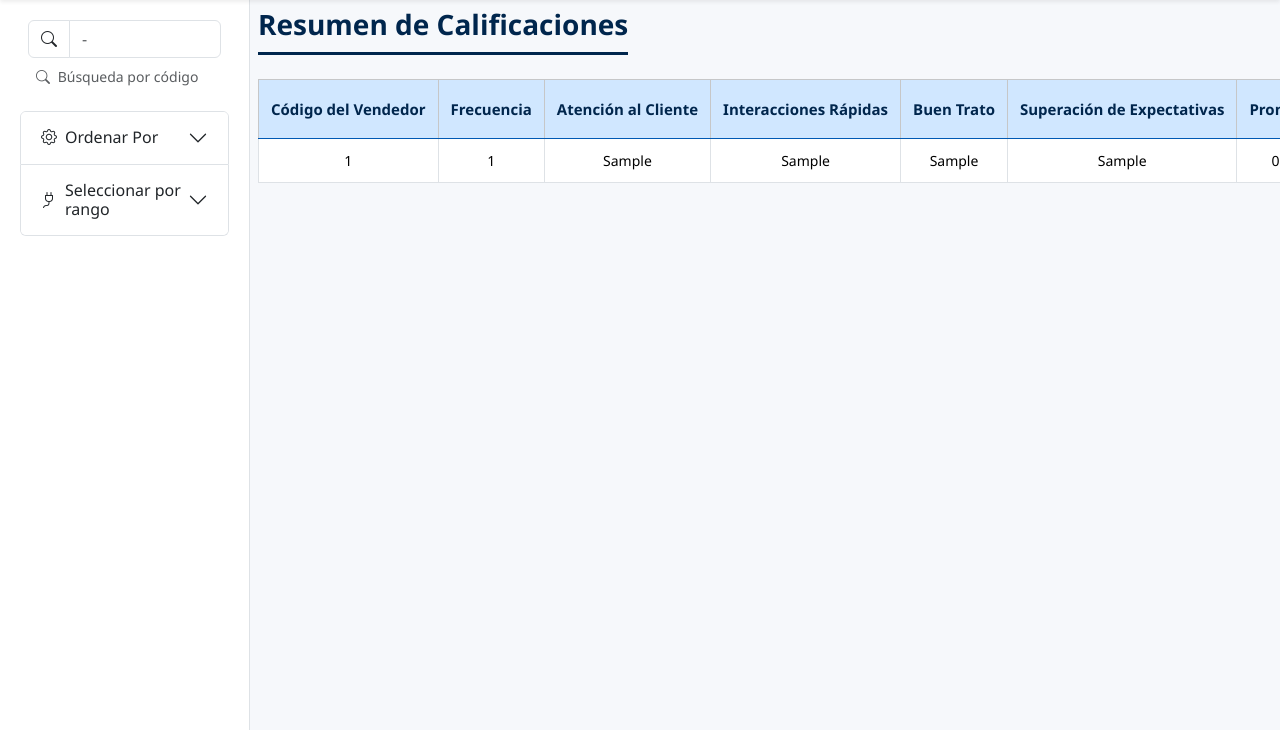
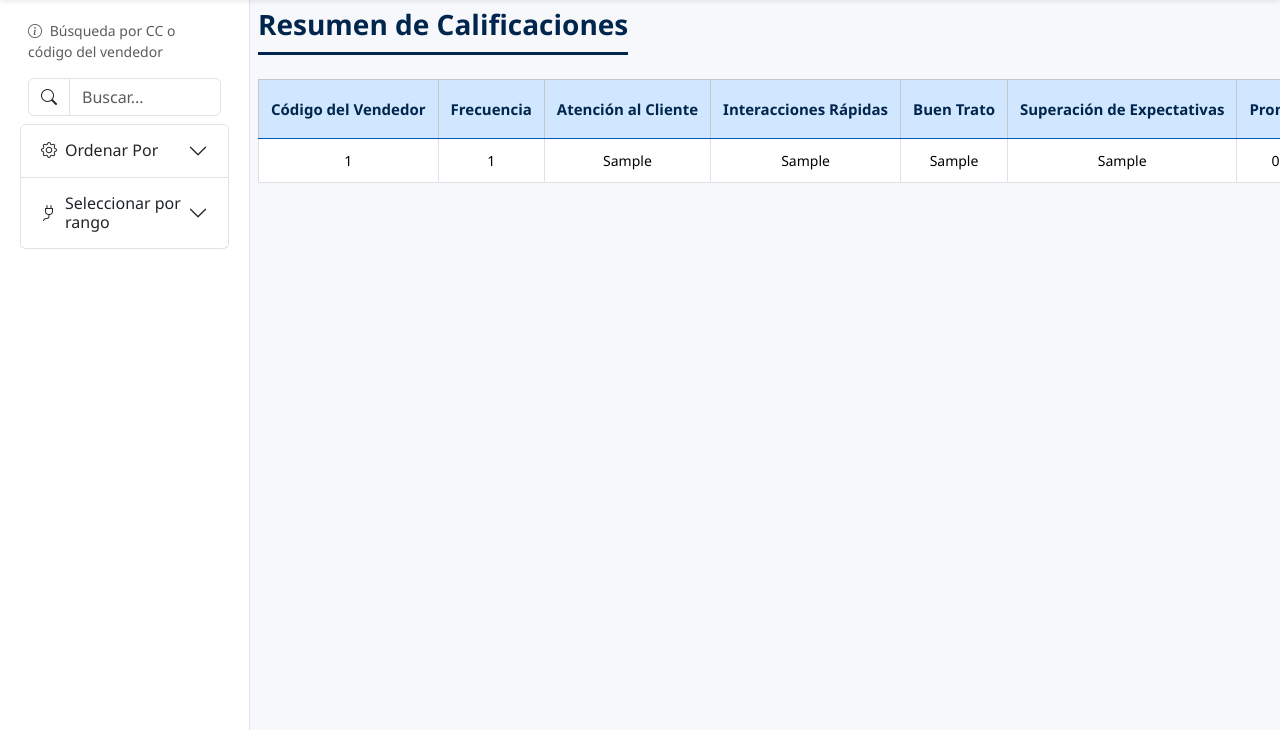
Before and after one commit to Xanty10RR/Atencion-Cliente, a PHP site: page /PanelVisitante.php in a window 1280 px wide; the page is wider, and only the part inside the window is pictured. Shown: the part 70-800 px from the top of that part. Run offline with PHP 8.4, Linux system fonts and the light colour scheme; the visitor is signed in with stand-in values (Sample User, id 1); tables that the repository leaves empty or names only in its code hold one stand-in row (values such as "Sample post").

Commit message:
style: update sidebar search form; improve placeholder text and add info icon

```diff
--- a/PanelVisitante.php
+++ b/PanelVisitante.php
@@ -199,17 +199,17 @@ try {
     <div class="d-flex">
         <!-- Sidebar -->
         <div class="sidebar">
-            <!-- Buscador en el menú lateral -->
+            <!-- Buscador por código -->
             <form method="GET" class="px-2 pb-2">
+                <small class="text-muted d-block mb-3 text-align-end">
+                    <i class="bi bi-info-circle me-1"></i> Búsqueda por CC o código del vendedor
+                </small>
                 <div class="input-group">
                     <span class="input-group-text bg-white"><i class="bi bi-search"></i></span>
-                    <input type="text" class="form-control" name="id_vendedor" placeholder="-" value="<?= htmlspecialchars($codigoCliente) ?>">
+                    <input type="text" class="form-control" name="id_vendedor" placeholder="Buscar..." value="<?= htmlspecialchars($codigoCliente) ?>">
                 </div>
             </form>
-            <small class="text-muted d-block ms-3">
-                <i class="bi bi-search me-1"></i> Búsqueda por código
-            </small>
-            <br>
+
             <div class="accordion" id="menuAccordion">
                 <!-- Ordenar -->
                 <div class="accordion-item">
```
